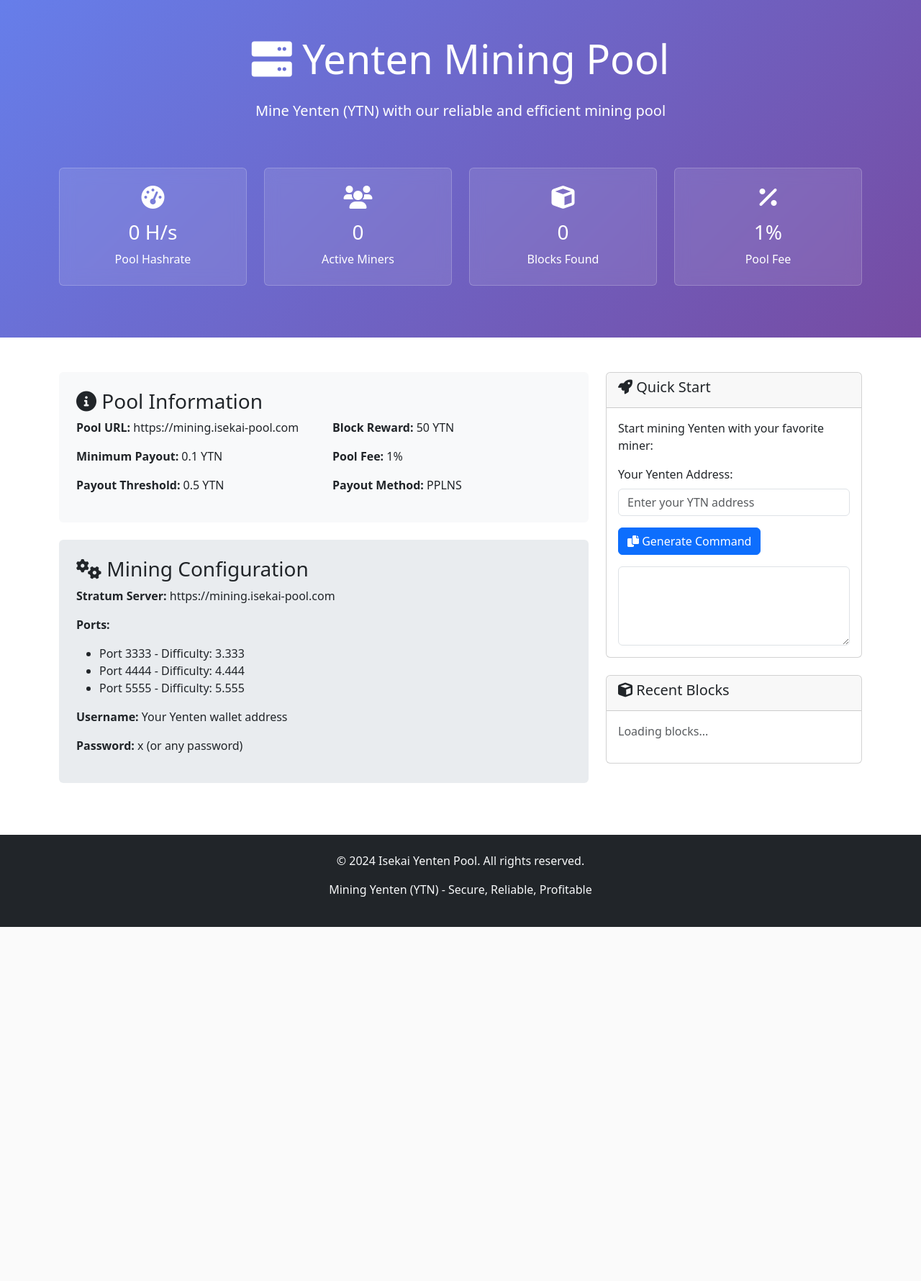
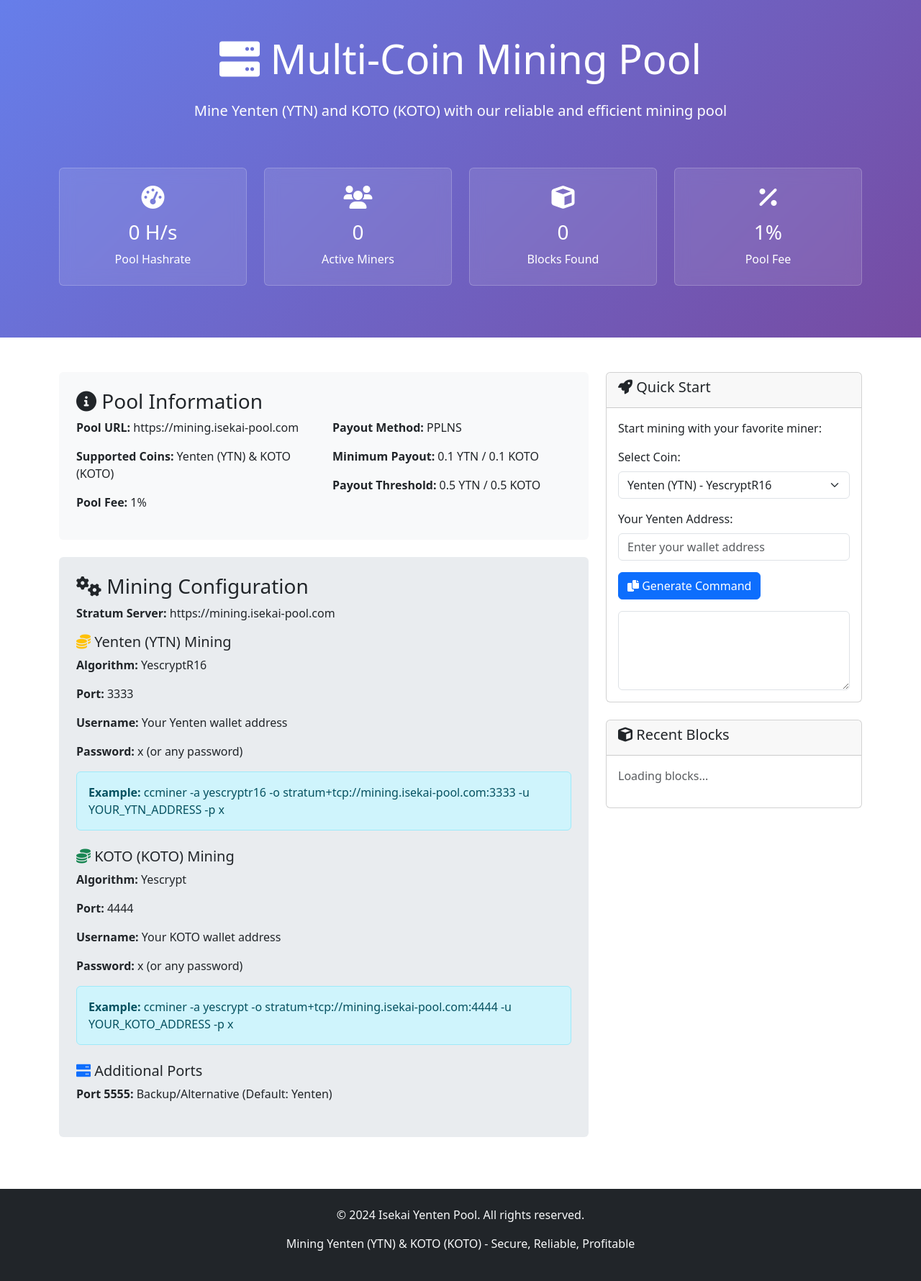
Before and after one commit to jeromeheuze/mining.isekai-pool.com, a PHP site: page / in a window 1280 px wide. Shown: the part 56-1836 px from the top of the page at 72% size. Before the commit the page ends 1344 px from the top, so only its background shows below. Run offline with PHP 8.4, Linux system fonts and the light colour scheme.

Commit message:
Update index.php

```diff
--- a/public/index.php
+++ b/public/index.php
@@ -66,7 +66,7 @@ function getConfig($key, $default = '') {
 <head>
     <meta charset="UTF-8">
     <meta name="viewport" content="width=device-width, initial-scale=1.0">
-    <title><?php echo htmlspecialchars(getConfig('pool.name', 'Yenten Mining Pool')); ?> - Yenten Mining Pool</title>
+    <title><?php echo htmlspecialchars(getConfig('pool.name', 'Isekai Multi-Coin Pool')); ?> - Yenten & KOTO Mining Pool</title>
     <link href="https://cdn.jsdelivr.net/npm/bootstrap@5.3.0/dist/css/bootstrap.min.css" rel="stylesheet">
     <link href="https://cdnjs.cloudflare.com/ajax/libs/font-awesome/6.0.0/css/all.min.css" rel="stylesheet">
     <style>
@@ -92,7 +92,7 @@ function getConfig($key, $default = '') {
     <nav class="navbar navbar-expand-lg navbar-dark bg-dark">
         <div class="container">
             <a class="navbar-brand" href="/">
-                <i class="fas fa-coins"></i> <?php echo htmlspecialchars(getConfig('pool.name', 'Yenten Mining Pool')); ?>
+                <i class="fas fa-coins"></i> <?php echo htmlspecialchars(getConfig('pool.name', 'Isekai Multi-Coin Pool')); ?>
             </a>
             <div class="navbar-nav ms-auto">
                 <a class="nav-link" href="#stats">Pool Stats</a>
@@ -109,9 +109,9 @@ function getConfig($key, $default = '') {
             <div class="row text-center">
                 <div class="col-12">
                     <h1 class="display-4 mb-4">
-                        <i class="fas fa-server"></i> Yenten Mining Pool
+                        <i class="fas fa-server"></i> Multi-Coin Mining Pool
                     </h1>
-                    <p class="lead">Mine Yenten (YTN) with our reliable and efficient mining pool</p>
+                    <p class="lead">Mine Yenten (YTN) and KOTO (KOTO) with our reliable and efficient mining pool</p>
                 </div>
             </div>
 
@@ -158,13 +158,13 @@ function getConfig($key, $default = '') {
                     <div class="row">
                         <div class="col-md-6">
                             <p><strong>Pool URL:</strong> <?php echo htmlspecialchars(getConfig('pool.url', 'https://mining.isekai-pool.com')); ?></p>
-                            <p><strong>Minimum Payout:</strong> <?php echo getConfig('pool.minimum_payout', 0.1); ?> YTN</p>
-                            <p><strong>Payout Threshold:</strong> <?php echo getConfig('pool.payout_threshold', 0.5); ?> YTN</p>
+                            <p><strong>Supported Coins:</strong> Yenten (YTN) & KOTO (KOTO)</p>
+                            <p><strong>Pool Fee:</strong> <?php echo getConfig('pool.fee_percent', 1.0); ?>%</p>
                         </div>
                         <div class="col-md-6">
-                            <p><strong>Block Reward:</strong> <?php echo getConfig('pool.block_reward', 50.0); ?> YTN</p>
-                            <p><strong>Pool Fee:</strong> <?php echo getConfig('pool.fee_percent', 1.0); ?>%</p>
                             <p><strong>Payout Method:</strong> PPLNS</p>
+                            <p><strong>Minimum Payout:</strong> 0.1 YTN / 0.1 KOTO</p>
+                            <p><strong>Payout Threshold:</strong> 0.5 YTN / 0.5 KOTO</p>
                         </div>
                     </div>
                 </div>
@@ -173,25 +173,36 @@ function getConfig($key, $default = '') {
                 <div class="mining-ports rounded p-4 mb-4">
                     <h3><i class="fas fa-cogs"></i> Mining Configuration</h3>
                     <p><strong>Stratum Server:</strong> <?php echo htmlspecialchars(getConfig('pool.url', 'https://mining.isekai-pool.com')); ?></p>
-                    <p><strong>Ports:</strong></p>
-                    <ul>
-                        <?php
-                        $ports = getConfig('pool.stratum_ports', [3333, 4444, 5555]);
-                        if (is_array($ports)) {
-                            foreach ($ports as $port):
-                        ?>
-                        <li>Port <?php echo $port; ?> - Difficulty: <?php echo $port / 1000; ?></li>
-                        <?php
-                            endforeach;
-                        } else {
-                            echo "<li>Port 3333 - Difficulty: 3.333</li>";
-                            echo "<li>Port 4444 - Difficulty: 4.444</li>";
-                            echo "<li>Port 5555 - Difficulty: 5.555</li>";
-                        }
-                        ?>
-                    </ul>
-                    <p><strong>Username:</strong> Your Yenten wallet address</p>
-                    <p><strong>Password:</strong> x (or any password)</p>
+
+                    <!-- Yenten Mining -->
+                    <div class="mb-4">
+                        <h5><i class="fas fa-coins text-warning"></i> Yenten (YTN) Mining</h5>
+                        <p><strong>Algorithm:</strong> YescryptR16</p>
+                        <p><strong>Port:</strong> 3333</p>
+                        <p><strong>Username:</strong> Your Yenten wallet address</p>
+                        <p><strong>Password:</strong> x (or any password)</p>
+                        <div class="alert alert-info">
+                            <strong>Example:</strong> ccminer -a yescryptr16 -o stratum+tcp://mining.isekai-pool.com:3333 -u YOUR_YTN_ADDRESS -p x
+                        </div>
+                    </div>
+
+                    <!-- KOTO Mining -->
+                    <div class="mb-4">
+                        <h5><i class="fas fa-coins text-success"></i> KOTO (KOTO) Mining</h5>
+                        <p><strong>Algorithm:</strong> Yescrypt</p>
+                        <p><strong>Port:</strong> 4444</p>
+                        <p><strong>Username:</strong> Your KOTO wallet address</p>
+                        <p><strong>Password:</strong> x (or any password)</p>
+                        <div class="alert alert-info">
+                            <strong>Example:</strong> ccminer -a yescrypt -o stratum+tcp://mining.isekai-pool.com:4444 -u YOUR_KOTO_ADDRESS -p x
+                        </div>
+                    </div>
+
+                    <!-- Additional Ports -->
+                    <div class="mb-4">
+                        <h5><i class="fas fa-server text-primary"></i> Additional Ports</h5>
+                        <p><strong>Port 5555:</strong> Backup/Alternative (Default: Yenten)</p>
+                    </div>
                 </div>
             </div>
 
@@ -202,11 +213,24 @@ function getConfig($key, $default = '') {
                         <h5><i class="fas fa-rocket"></i> Quick Start</h5>
                     </div>
                     <div class="card-body">
-                        <p>Start mining Yenten with your favorite miner:</p>
+                        <p>Start mining with your favorite miner:</p>
+
+                        <!-- Coin Selection -->
                         <div class="mb-3">
-                            <label class="form-label">Your Yenten Address:</label>
-                            <input type="text" class="form-control" id="wallet-address" placeholder="Enter your YTN address">
+                            <label class="form-label">Select Coin:</label>
+                            <select class="form-select" id="coin-select" onchange="updateMiningForm()">
+                                <option value="yenten">Yenten (YTN) - YescryptR16</option>
+                                <option value="koto">KOTO (KOTO) - Yescrypt</option>
+                            </select>
                         </div>
+
+                        <!-- Wallet Address -->
+                        <div class="mb-3">
+                            <label class="form-label" id="wallet-label">Your Yenten Address:</label>
+                            <input type="text" class="form-control" id="wallet-address" placeholder="Enter your wallet address">
+                        </div>
+
+                        <!-- Generate Command -->
                         <button class="btn btn-primary" onclick="generateMiningCommand()">
                             <i class="fas fa-copy"></i> Generate Command
                         </button>
@@ -234,22 +258,47 @@ function getConfig($key, $default = '') {
     <!-- Footer -->
     <footer class="bg-dark text-light py-4 mt-5">
         <div class="container text-center">
-            <p>&copy; 2024 <?php echo htmlspecialchars(getConfig('pool.name', 'Isekai Yenten Pool')); ?>. All rights reserved.</p>
-            <p>Mining Yenten (YTN) - Secure, Reliable, Profitable</p>
+            <p>&copy; 2024 <?php echo htmlspecialchars(getConfig('pool.name', 'Isekai Multi-Coin Pool')); ?>. All rights reserved.</p>
+            <p>Mining Yenten (YTN) & KOTO (KOTO) - Secure, Reliable, Profitable</p>
         </div>
     </footer>
 
     <script src="https://cdn.jsdelivr.net/npm/bootstrap@5.3.0/dist/js/bootstrap.bundle.min.js"></script>
     <script>
+        // Update mining form based on coin selection
+        function updateMiningForm() {
+            const coinSelect = document.getElementById('coin-select');
+            const walletLabel = document.getElementById('wallet-label');
+            const walletInput = document.getElementById('wallet-address');
+
+            if (coinSelect.value === 'yenten') {
+                walletLabel.textContent = 'Your Yenten Address:';
+                walletInput.placeholder = 'Enter your YTN address';
+            } else if (coinSelect.value === 'koto') {
+                walletLabel.textContent = 'Your KOTO Address:';
+                walletInput.placeholder = 'Enter your KOTO address';
+            }
+        }
+
         // Generate mining command
         function generateMiningCommand() {
             const walletAddress = document.getElementById('wallet-address').value;
+            const coinSelect = document.getElementById('coin-select');
+
             if (!walletAddress) {
-                alert('Please enter your Yenten wallet address');
+                alert('Please enter your wallet address');
                 return;
             }
 
-            const command = `ccminer -a yescryptr16 -o stratum+tcp://<?php echo parse_url(getConfig('pool.url', 'https://mining.isekai-pool.com'), PHP_URL_HOST); ?>:3333 -u ${walletAddress} -p x`;
+            let command = '';
+            const poolHost = '<?php echo parse_url(getConfig('pool.url', 'https://mining.isekai-pool.com'), PHP_URL_HOST); ?>';
+
+            if (coinSelect.value === 'yenten') {
+                command = `ccminer -a yescryptr16 -o stratum+tcp://${poolHost}:3333 -u ${walletAddress} -p x`;
+            } else if (coinSelect.value === 'koto') {
+                command = `ccminer -a yescrypt -o stratum+tcp://${poolHost}:4444 -u ${walletAddress} -p x`;
+            }
+
             document.getElementById('mining-command').value = command;
         }
 
```
